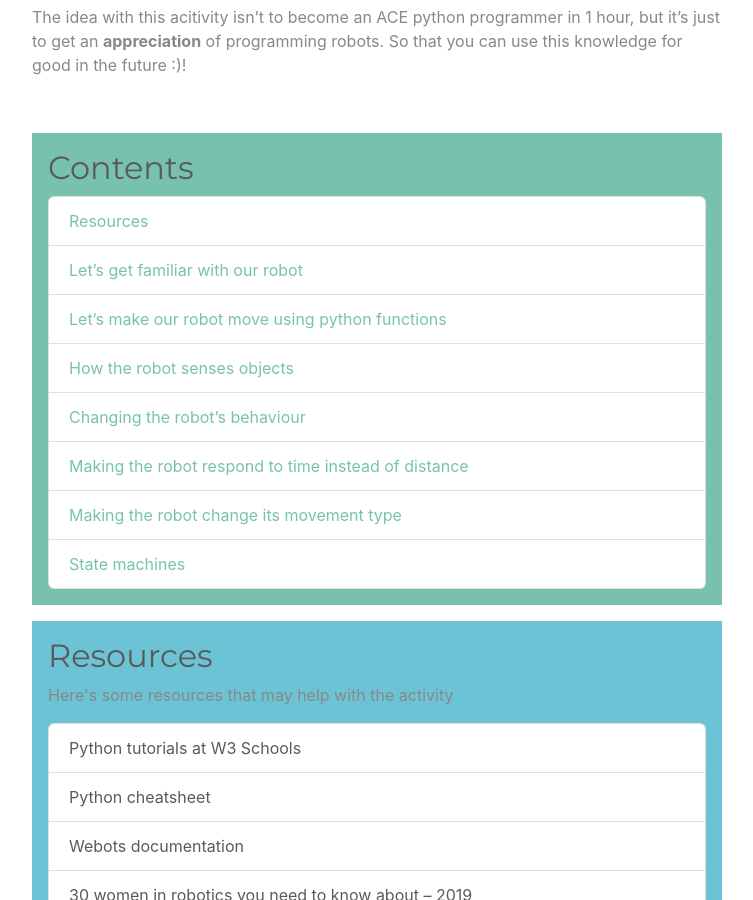
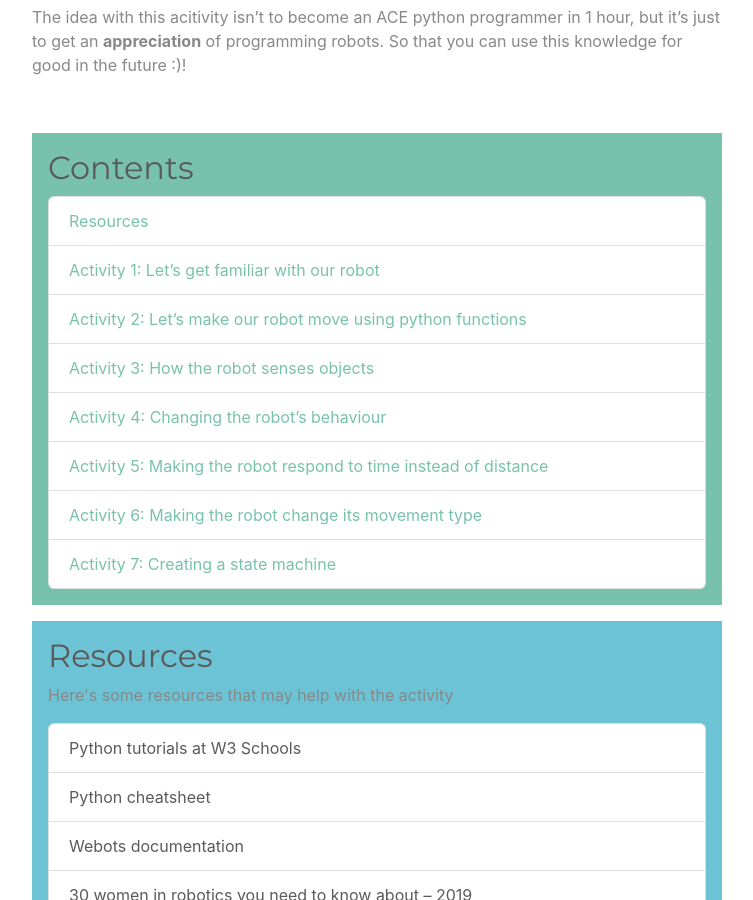
Before and after one commit to meisben/girlsIntoCoding-robotbenchmark-activity3, a Jekyll site: the page built from index.md, in a window 1280 px wide and 900 px high, scrolled down 878 px. Shown: the whole window, without its empty margins (263-1016 px from the left). Built offline with Jekyll 4.4.1, drawn with Linux system fonts in a browser that asks for light colours.

Commit message:
Update index.md

```diff
--- a/index.md
+++ b/index.md
@@ -45,13 +45,13 @@ The idea with this acitivity isn't to become an ACE python programmer in 1 hour,
 <h2>Contents</h2>
 <ul class="list-group">
   <li class="list-group-item"><a href="#resourcesPanel">Resources</a></li>
-  <li class="list-group-item"><a href="#Activity1">Let’s get familiar with our robot</a></li>
-  <li class="list-group-item"><a href="#Activity2">Let’s make our robot move using python functions</a></li>
-  <li class="list-group-item"><a href="#Activity3">How the robot senses objects</a></li>
-  <li class="list-group-item"><a href="#Activity4">Changing the robot’s behaviour</a></li>
-  <li class="list-group-item"><a href="#Activity5">Making the robot respond to time instead of distance</a></li>
-  <li class="list-group-item"><a href="#Activity6">Making the robot change its movement type</a></li>
-  <li class="list-group-item"><a href="#Activity1">State machines</a></li>
+  <li class="list-group-item"><a href="#Activity1">Activity 1: Let’s get familiar with our robot</a></li>
+  <li class="list-group-item"><a href="#Activity2">Activity 2: Let’s make our robot move using python functions</a></li>
+  <li class="list-group-item"><a href="#Activity3">Activity 3: How the robot senses objects</a></li>
+  <li class="list-group-item"><a href="#Activity4">Activity 4: Changing the robot’s behaviour</a></li>
+  <li class="list-group-item"><a href="#Activity5">Activity 5: Making the robot respond to time instead of distance</a></li>
+  <li class="list-group-item"><a href="#Activity6">Activity 6: Making the robot change its movement type</a></li>
+  <li class="list-group-item"><a href="#Activity7">Activity 7: Creating a state machine</a></li>
 </ul>
 </div>
 
```
